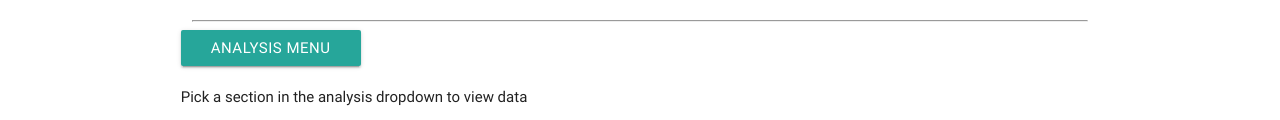
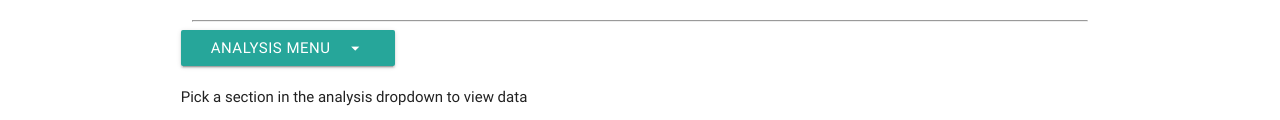
Before and after one commit to kbMSU/GovHack2017, a website: page views/home.html in a window 1280 px wide. Shown: the part 1017-1137 px from the top of the page. Drawn offline with nearby package versions, Linux system fonts and the light colour scheme.

Commit message:
Added an arrow dropdown

```diff
--- a/views/home.html
+++ b/views/home.html
@@ -85,7 +85,10 @@
       <div id="analysis">
         <hr />
         <div class="row">
-          <a class='dropdown-button btn' href='#' data-beloworigin="true" data-activates='dropdown2'>Analysis Menu</a>
+          <a class='dropdown-button btn' href='#' data-beloworigin="true" data-activates='dropdown2'>
+            Analysis Menu
+            <i class="material-icons right">arrow_drop_down</i>
+          </a>
           <ul id='dropdown2' class='dropdown-content'>
             <li><div onclick="employmentClick()">Employment by Occupation</div></li>
             <li><div onclick="netJobChangeClick()">Impact of Computerization</div></li>
```
